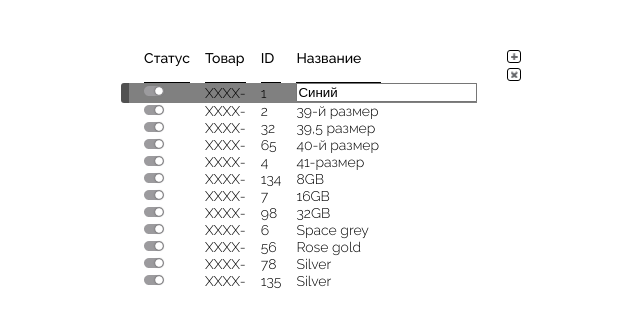
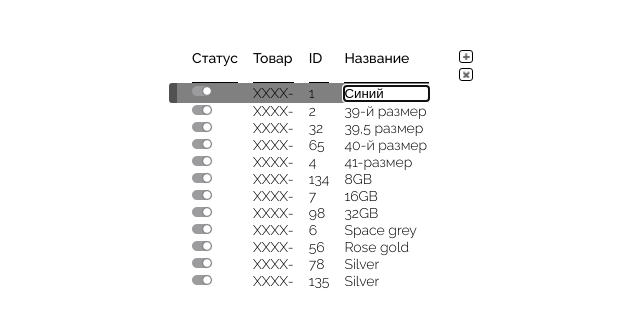
Before and after one commit to Anatolii1996/lp_crm-test, a React (Create React App) app: page / in a window 1280 px wide. Both pictures are taken after a click on the element "Синий". Shown: the top 326 px of the page, without its empty margins (319-959 px from the left). Built offline with nearby package versions, Linux system fonts and the light colour scheme.

Commit message:
добавил изменение значений имени

```diff
--- a/src/App.scss
+++ b/src/App.scss
@@ -176,3 +176,7 @@ select {
 .transparent{
   opacity: 0.5;
 }
+.input_name{
+  border: 0;
+  width: 85px;
+}
--- a/src/components/row.jsx
+++ b/src/components/row.jsx
@@ -5,6 +5,7 @@ const Row = ({ id, name, isHover, setCountSelectRow, countSelectRow }) => {
   const [isRowSelect, setIsRowSelect] = useState(false);
   const [isDeleteHover, setIsDeleteHover] = useState(false);
   const [isNameClicked, setIsNameClicked] = useState(false);
+  const [inputValue, setInputValue] = useState(name);
 
   useEffect(() => {
     if (isRowSelect) {
@@ -84,10 +85,22 @@ const Row = ({ id, name, isHover, setCountSelectRow, countSelectRow }) => {
             : "hover"
         }`}
         onClick={() => {
-            setIsNameClicked(true);
-          }}
+          setIsNameClicked(true);
+        }}
       >
-        {isNameClicked?<input type="text" value={name}/>:  name}
+        {isNameClicked ? (
+          <input
+            autoFocus
+            className="input_name"
+            type="text"
+            value={inputValue}
+            onChange={(e) => {
+              setInputValue(e.target.value);
+            }}
+          />
+        ) : (
+          name
+        )}
       </td>
       {isHover && (
         <td
```
